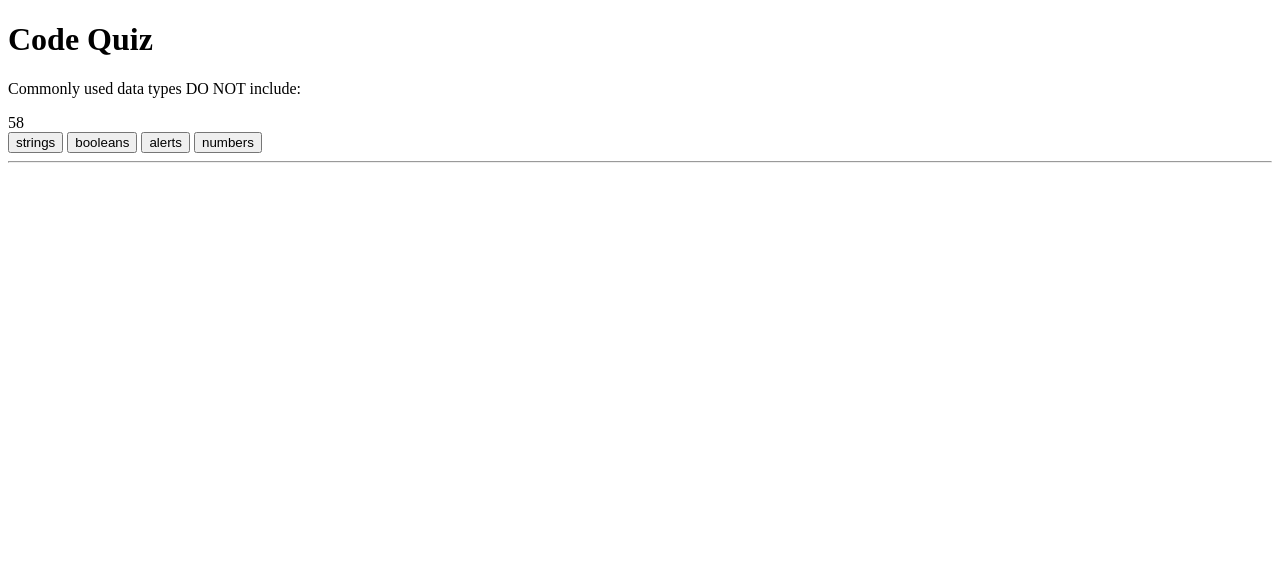
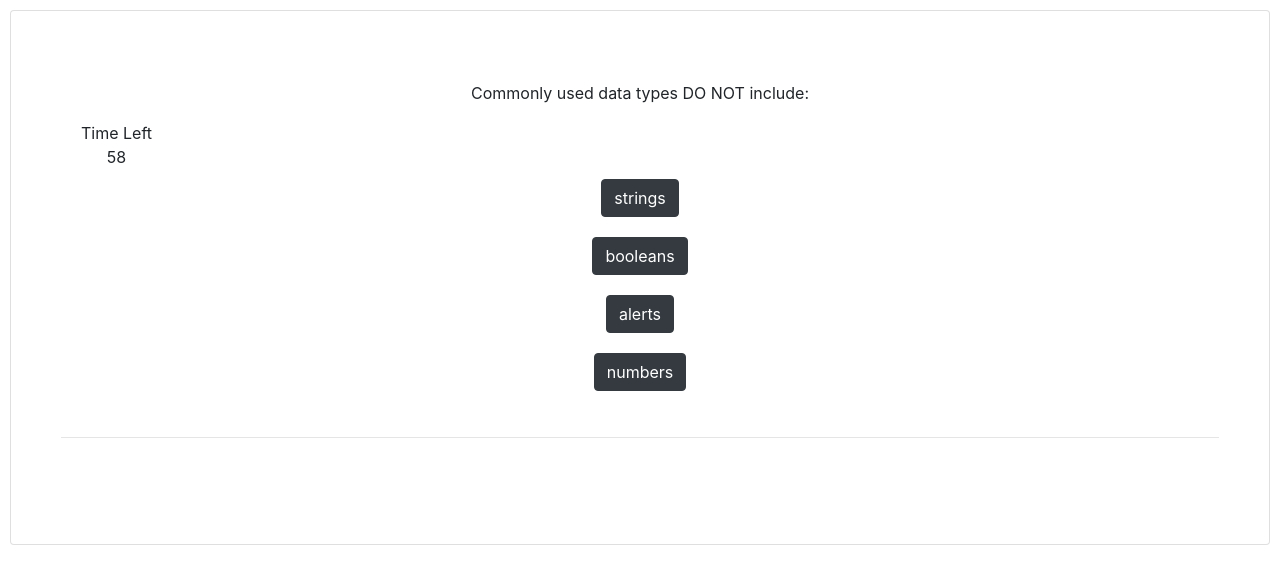
Before and after one commit to ponthierjustin/timed-code-quiz, a plain HTML site: page index.html in a window 1280 px wide. Both pictures are taken after a click on the button "Start Quiz". Drawn offline with nearby package versions, Linux system fonts and the light colour scheme.

Commit message:
added css and more functionality

```diff
--- a/index.html
+++ b/index.html
@@ -5,31 +5,76 @@
     <meta name="viewport" content="width=device-width, initial-scale=1.0" />
     <title>Code Quiz</title>
     <link href="style.css" rel="stylesheet" />
+    <link
+      rel="stylesheet"
+      href="https://stackpath.bootstrapcdn.com/bootstrap/4.5.0/css/bootstrap.min.css"
+      integrity="sha384-9aIt2nRpC12Uk9gS9baDl411NQApFmC26EwAOH8WgZl5MYYxFfc+NcPb1dKGj7Sk"
+      crossorigin="anonymous"
+    />
   </head>
 
   <body>
-    <div class="container">
-      <h1>Code Quiz</h1>
+    <div class="card text-center">
+      <div class="container" id="close">
+        <h1>Code Quiz</h1>
+        <p>
+          Try to answer the following code-related questions within the time
+          limit. Keep in mind that incorrect answers will penalize your
+          score/time by ten seconds!
+        </p>
 
-      <button id="start-button" class="btn">Start Quiz</button>
+        <button id="start-button" class="btn btn-dark">Start Quiz</button>
+      </div>
       <!-- holding all content for questions and chocies -->
-      <div id="quiz" class="hide">
-        <div id="question">Question</div>
-        <div id="timer">
-          <div id="counter">60</div>
+      <div class="card-body">
+        <div id="quiz" class="hide">
+          <div id="question">Question</div>
+          <nav class="nav">
+          <div id="timer"> Time Left
+            <div id="counter">60</div>
+          </div>
+        </nav>
+          <button
+            class="choices btn btn-dark"
+            id="A"
+            onclick="checkAnswer('A')"
+          >
+            A
+          </button>
+          <br />
+          <button
+            class="choices btn btn-dark"
+            id="B"
+            onclick="checkAnswer('B')"
+          >
+            B
+          </button>
+          <br />
+          <button
+            class="choices btn btn-dark"
+            id="C"
+            onclick="checkAnswer('C')"
+          >
+            C
+          </button>
+          <br />
+          <button
+            class="choices btn btn-dark"
+            id="D"
+            onclick="checkAnswer('D')"
+          >
+            D
+          </button>
+          <br />
         </div>
-        <button class="choices" id="A" onclick="checkAnswer('A')">A</button>
-        <button class="choices" id="B" onclick="checkAnswer('B')">B</button>
-        <button class="choices" id="C" onclick="checkAnswer('C')">C</button>
-        <button class="choices" id="D" onclick="checkAnswer('D')">D</button>
       </div>
       <hr />
       <div id="correct" class="hide">Correct</div>
       <div id="wrong" class="hide">Wrong</div>
-      <div id="finalScore" class="hide" >SCORE</div>
+      <div class="card-body">
+        <div id="finalScore" class="hide">SCORE</div>
+      </div>
     </div>
-
-
     <script src="script.js"></script>
   </body>
 </html>
--- a/script.js
+++ b/script.js
@@ -1,4 +1,4 @@
-var startBtn = document.getElementById("start-button");
+var startBtn = document.getElementById("close");
 var quiz = document.getElementById("quiz");
 var questionEl = document.getElementById("question");
 var choiceOne = document.getElementById("A");
@@ -55,10 +55,9 @@ function countDown() {
   if (count <= questionT) {
     counter.innerHTML = count;
     count--;
-  } else {
-    count = 0;
+  } /* else if (count = 0); {
     scoreFinal();
-  }
+  } */
 }
 
 // calls start of quiz. hiding start btn then presenting questions from array.
@@ -90,7 +89,7 @@ function checkAnswer(answer) {
   } else if (questions[currentQuestion].correct != answer) {
     answerWrong();
   } else {
-      scoreFinal();
+      return;
   }
 }
 
@@ -98,8 +97,8 @@ function answerCorrect() {
   correctAnswer.classList.remove("hide");
 }
 function answerWrong() {
-  wrongAnswer.classList.remove("hide");
-}
+    wrongAnswer.classList.remove("hide");
+    }
 
 function scoreFinal() {
   quiz.classList.add("hide");
--- a/style.css
+++ b/style.css
@@ -1,3 +1,19 @@
 .hide {
     display: none;
 }
+
+.btn {
+    padding: 50px;
+
+    margin: 10px;
+}
+
+.card {
+    padding: 50px;
+
+    margin: 10px;
+}
+
+.body {
+    font-family: 'Franklin Gothic Medium', 'Arial Narrow', Arial, sans-serif
+}
```
